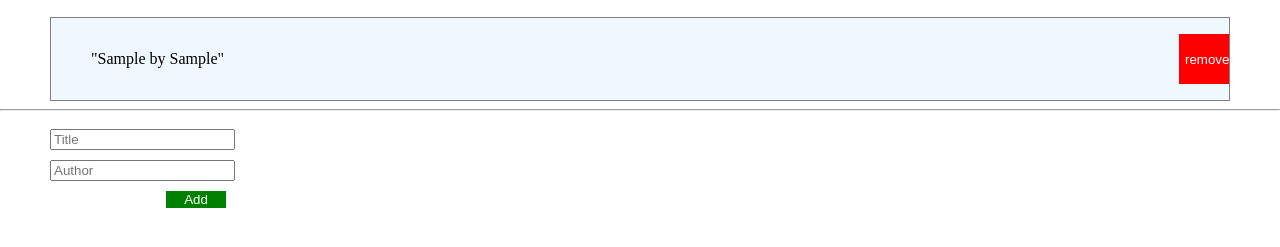
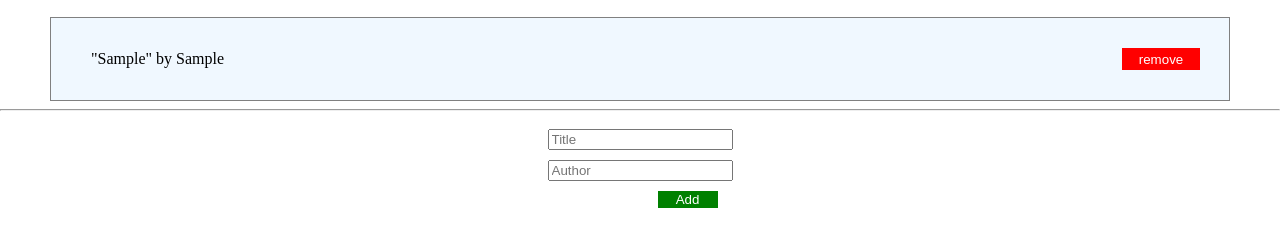
Before and after one commit to Tobinchilongo/Awesome-Books, a website: page index.html in a window 1280 px wide. Both pictures are taken after typing "Sample", "Sample" into the empty fields and a click on the button "Add". Shown: the part 57-304 px from the top of the page. Drawn offline with Linux system fonts and the light colour scheme.

Commit message:
Modify styles and made changes to JS

```diff
--- a/main.js
+++ b/main.js
@@ -13,7 +13,7 @@ class BookClass {
 
   bookCode() {
     return `<li><div class="list-items">
-    <p>"${this.title} by ${this.author}"</p>
+    <p>"${this.title}" by ${this.author}</p>
     <button type="button" data-id='${this.id}' class="remove">remove</button>
     </div>
   </li>`;
--- a/style.css
+++ b/style.css
@@ -18,10 +18,12 @@ h1 {
 
 .new-book {
   margin: auto 50px;
+  justify-content: center;
+  display: flex;
 }
 
 .btn {
-  margin-left: 116px;
+  margin-left: 110px;
   margin-top: 10px;
   background-color: green;
   color: #fff;
@@ -43,8 +45,12 @@ ul {
 }
 
 .remove {
-  width: 50px;
+  width: 78px;
   color: #fff;
   background-color: red;
   border: none;
+  margin-right: 29px;
+  margin-top: 14px;
+  padding: 0px 3px;
+  height: 22px;
 }
```
